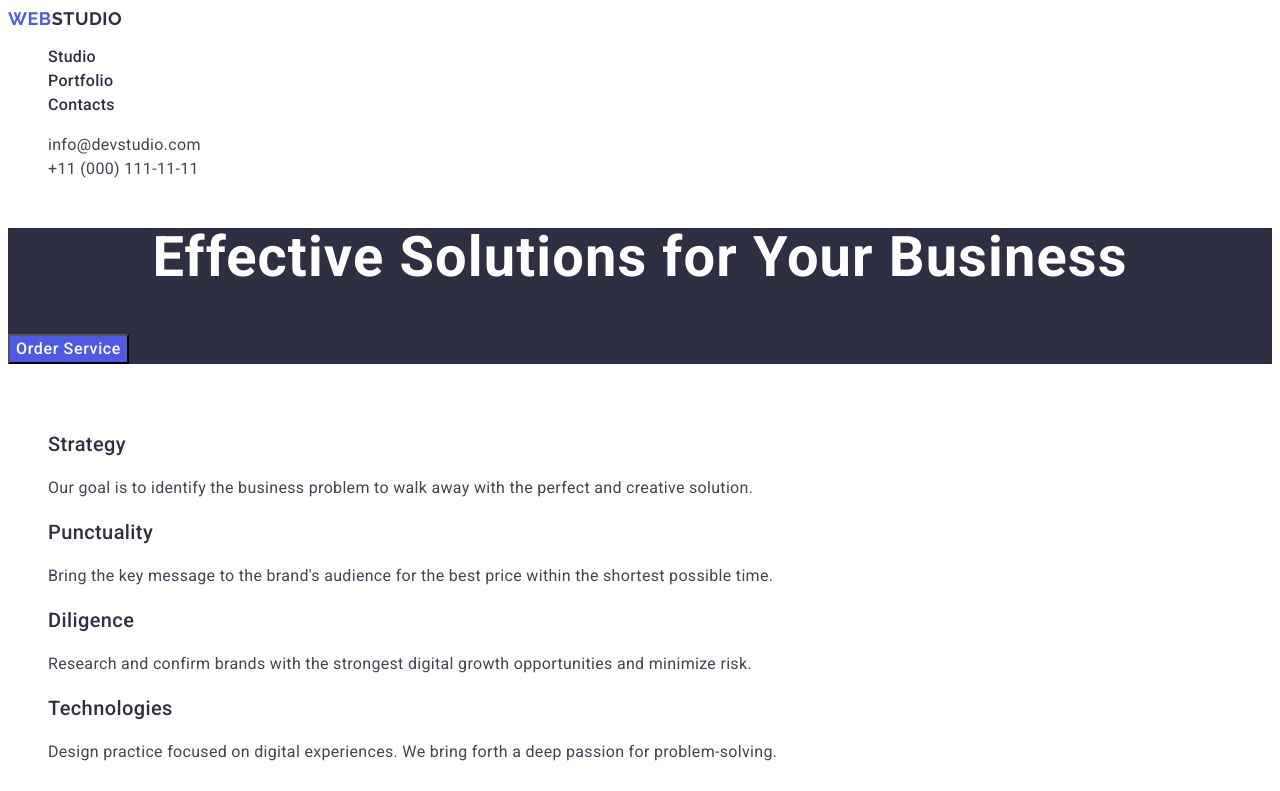
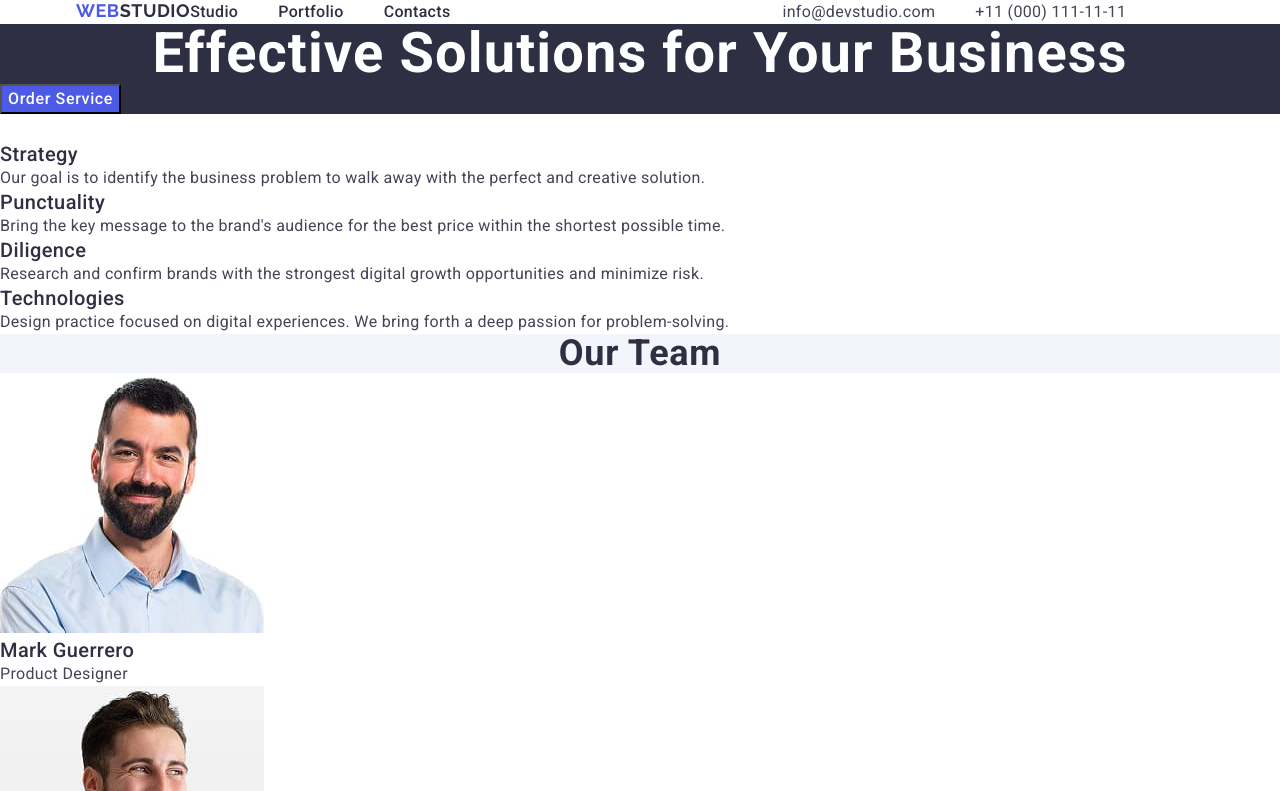
Before and after one commit to Serhii-24/goit-markup-hw-03, a plain HTML site: page index.html in a window 1280 px wide. Shown: the top 791 px of the page. Drawn offline with nearby package versions, Linux system fonts and the light colour scheme.

Commit message:
add styles

```diff
--- a/css/styles.css
+++ b/css/styles.css
@@ -8,11 +8,41 @@ button {
 }
 ul, ol {
     list-style-type: none;
+    padding: 0;
+    margin: 0;
+}
+h1,
+h2,
+h3,
+h4,
+h5,
+h6 {
+    margin: 0;
+}
+
+p {
+    margin: 0;
 }
 a {
     text-decoration: none;
  }
+ .container {
+     max-width:1158px;
+     margin: 0 auto;
+     padding: 0 15px;
+ }
 /* Header  navigarion */
+
+.header-navigation-direction {
+    display: flex;
+    align-items: center;
+}
+.header-navigation-direction ul{
+    display: flex;
+}
+.header-nav{
+    display: flex;
+}
 .navigation-logo {
     font-family: "Raleway", sans-serif;
     font-weight: 700;
@@ -22,9 +52,14 @@ a {
     letter-spacing: 0.03em;
     text-transform: uppercase;
     color: #4d5ae5;
+    flex-grow: 1;
 }
 .navigation-logo-header{
     color: #2e2f42;
+}
+.header-navigation-list{
+    gap:40px;
+    margin-right: 332px;
 }
 .header-nav-btn {
     font-weight: 500;
@@ -42,6 +77,9 @@ color: #404BBF;
 }
 .address{
    font-style: normal;
+}
+.address-list{
+    gap: 40px;
 }
 .address-nav {
     font-weight: 400;
--- a/index.html
+++ b/index.html
@@ -10,22 +10,31 @@
       href="https://fonts.googleapis.com/css2?family=Raleway:ital,wght@0,700;1,700&family=Roboto:ital,wght@0,100..900;1,100..900&display=swap"
       rel="stylesheet"
     />
+    <link
+      rel="stylesheet"
+      href="https://cdnjs.cloudflare.com/ajax/libs/modern-normalize/3.0.1/modern-normalize.min.css"
+      integrity="sha512-q6WgHqiHlKyOqslT/lgBgodhd03Wp4BEqKeW6nNtlOY4quzyG3VoQKFrieaCeSnuVseNKRGpGeDU3qPmabCANg=="
+      crossorigin="anonymous"
+      referrerpolicy="no-referrer"
+    />
     <link rel="stylesheet" href="./css/styles.css" />
   </head>
   <body>
     <header class="header">
+      <div class="container">
+        <div class="header-navigation-direction">
           <nav class="header-nav">
             <a href="./index.html" class="navigation-logo"
               >Web<span class="navigation-logo-header">Studio</span></a
             >
-        <ul>
+            <ul class="header-navigation-list">
               <li><a href="./index.html" class="header-nav-btn">Studio</a></li>
               <li><a href="" class="header-nav-btn">Portfolio</a></li>
               <li><a href="" class="header-nav-btn">Contacts</a></li>
             </ul>
           </nav>
           <address class="address">
-        <ul>
+            <ul class="address-list">
               <li>
                 <a href="mailto:info@devstudio.com" class="address-nav"
                   >info@devstudio.com</a
@@ -38,6 +47,8 @@
               </li>
             </ul>
           </address>
+        </div>
+      </div>
     </header>
     <main>
       <!-- Section Hero -->
```
Lines whose indentation alone changed are shown as unchanged.
